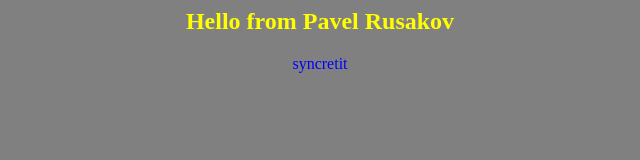
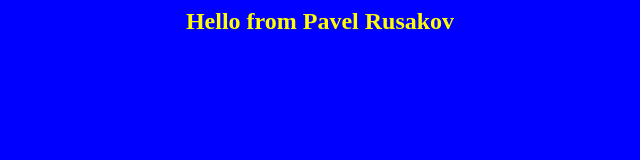
Before and after one commit to BloodH1tman/syncretis_devops, a plain HTML site: page index.html in a window 1280 px wide. Shown: the whole page, without its empty margins (320-960 px from the left). Drawn offline with Linux system fonts and the light colour scheme.

Commit message:
changed background color
changed text bug

```diff
--- a/index.html
+++ b/index.html
@@ -1,9 +1,9 @@
 <html>
-<body bgcolor=grey>
+<body bgcolor=blue>
 <center>
 <h2><font color=yellow>Hello from Pavel Rusakov</font></h2>
 
-<font color=blue>syncretit</font>
+<font color=blue>syncretis</font>
 
 </center>
 </body>
```
